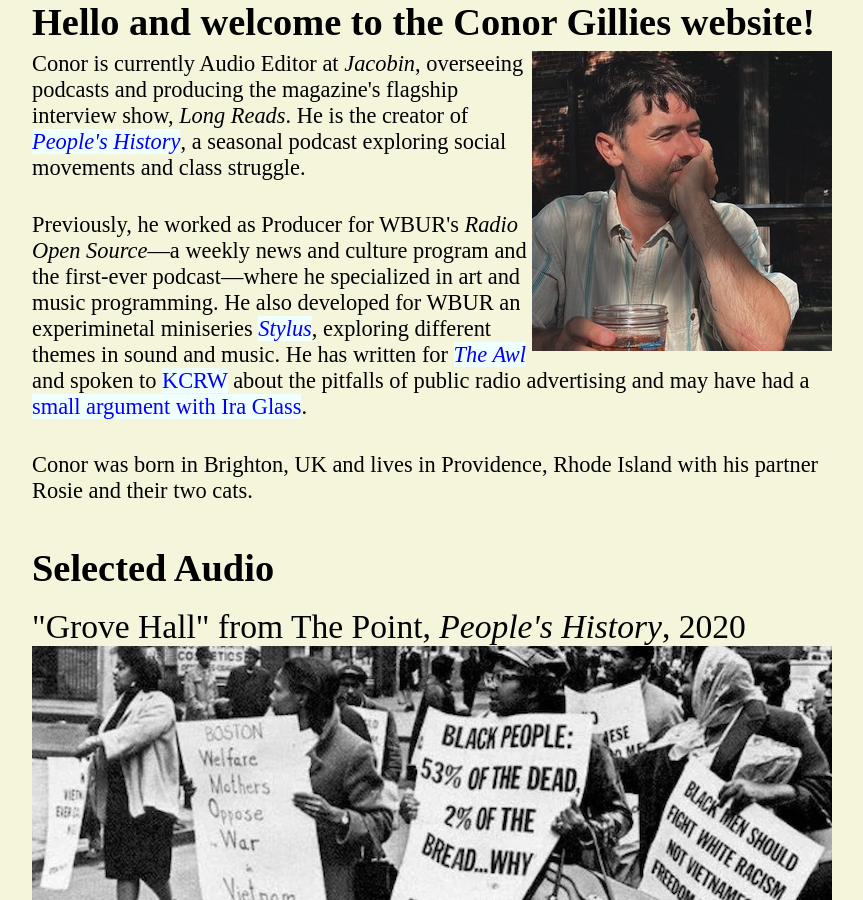
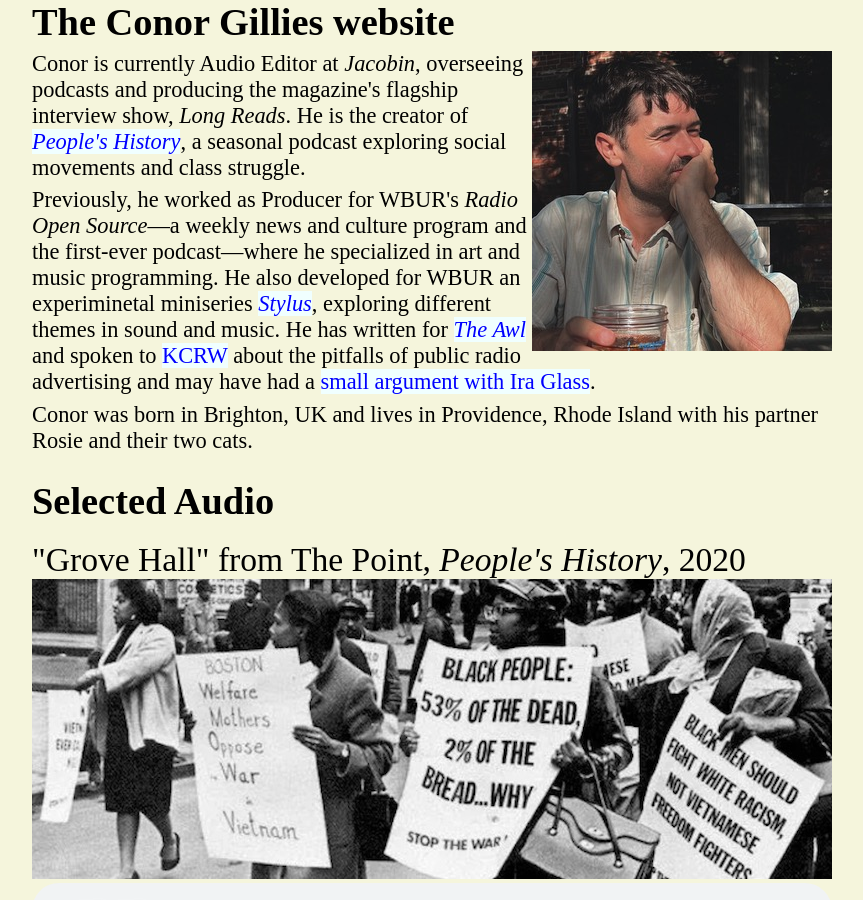
Before and after one commit to huihuiandilly/huihuiandilly.github.io, a Jekyll site: the page built from index.html, in a window 1280 px wide and 900 px high. Shown: the whole window, without its empty margins (208-1071 px from the left). Built offline with Jekyll 4.4.1, drawn with Linux system fonts in a browser that asks for light colours.

Commit message:
Update index.html

```diff
--- a/index.html
+++ b/index.html
@@ -3,10 +3,10 @@
 title: Conor Gillies | Audio Producer
 ---
 <div class="blurb">
-	<p2><b>Hello and welcome to the Conor Gillies website!</b></p2><br/>
-	<p><img src="/pics/profile.jpg" alt="photo of Conor" width="20%" style="float:right">Conor is currently Audio Editor at <i>Jacobin</i>, overseeing podcasts and producing the magazine's flagship interview show, <i>Long Reads</i>. He is the creator of <a href="http://www.peopleshistorypod.net" target="_blank"><i>People's History</i></a>, a seasonal podcast exploring social movements and class struggle.</p><br>
-	<p>Previously, he worked as Producer for WBUR's <i>Radio Open Source</i>—a weekly news and culture program and the first-ever podcast—where he specialized in art and music programming. He also developed for WBUR an experiminetal miniseries <a href="https://stylusradio.org/series-1" target="_blank"><i>Stylus</i></a>, exploring different themes in sound and music. He has written for <a href="http://web.archive.org/web/20220808081557/https://www.theawl.com/2015/05/podcasting-and-the-selling-of-public-radio/" target="_blank"><i>The Awl</i></a> and spoken to <a href="https://www.kcrw.com/news/shows/to-the-point/public-radio-capitalism-and-native-advertising/native-advertising-and-audience-trust" target="_blank">KCRW</a> about the pitfalls of public radio advertising and may have had a <a href="https://current.org/2015/05/the-pub-19-podcast-advertising-ethics-ira-glass-clarifies-capitalism-remark-membership-video-on-demand-what-young-public-media-people-want/" target="_blank">small argument with Ira Glass</a>.</p><br>
-	<p>Conor was born in Brighton, UK and lives in Providence, Rhode Island with his partner Rosie and their two cats.</p><br>
+	<p2><b>The Conor Gillies website</b></p2><br/>
+	<p><img src="/pics/profile.jpg" alt="photo of Conor" width="20%" style="float:right">Conor is currently Audio Editor at <i>Jacobin</i>, overseeing podcasts and producing the magazine's flagship interview show, <i>Long Reads</i>. He is the creator of <a href="http://www.peopleshistorypod.net" target="_blank"><i>People's History</i></a>, a seasonal podcast exploring social movements and class struggle.</p>
+	<p>Previously, he worked as Producer for WBUR's <i>Radio Open Source</i>—a weekly news and culture program and the first-ever podcast—where he specialized in art and music programming. He also developed for WBUR an experiminetal miniseries <a href="https://stylusradio.org/series-1" target="_blank"><i>Stylus</i></a>, exploring different themes in sound and music. He has written for <a href="http://web.archive.org/web/20220808081557/https://www.theawl.com/2015/05/podcasting-and-the-selling-of-public-radio/" target="_blank"><i>The Awl</i></a> and spoken to <a href="https://www.kcrw.com/news/shows/to-the-point/public-radio-capitalism-and-native-advertising/native-advertising-and-audience-trust" target="_blank">KCRW</a> about the pitfalls of public radio advertising and may have had a <a href="https://current.org/2015/05/the-pub-19-podcast-advertising-ethics-ira-glass-clarifies-capitalism-remark-membership-video-on-demand-what-young-public-media-people-want/" target="_blank">small argument with Ira Glass</a>.</p>
+	<p>Conor was born in Brighton, UK and lives in Providence, Rhode Island with his partner Rosie and their two cats.</p>
 	<br>
 
 	<p2><b>Selected Audio</b></p2>
```
